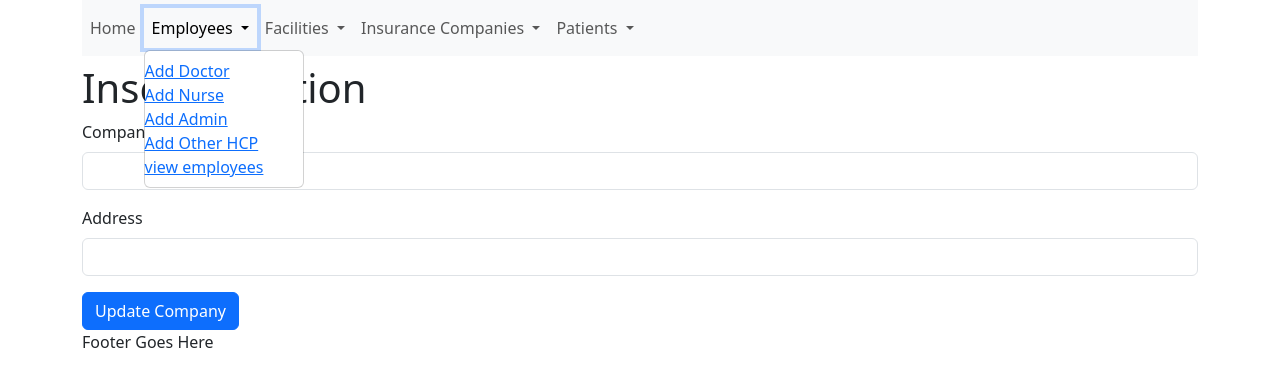
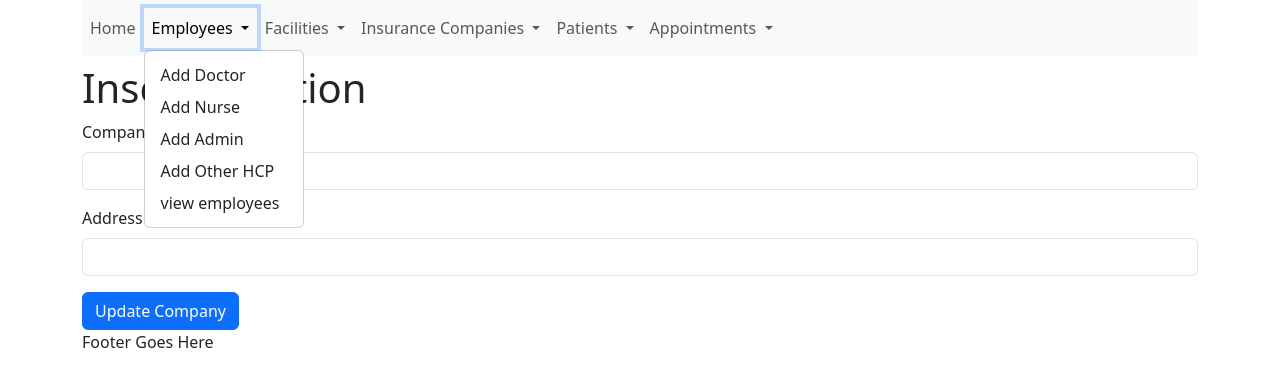
Before and after one commit to jgwentworth92/CS634_Final_Project_Application, a Flask app: page /add_insurance_company in a window 1280 px wide, after a click on "Employees". Shown: the top 387 px of the page. Run offline with Flask 3, Linux system fonts and the light colour scheme; parts of the project's set-up code (start-up, migrations or seed data) failed here and were passed over; some libraries are stand-ins or nearby versions.

Commit message:
reordered links and added appointment section, updated the look of it

```diff
--- a/app/templates/base.html
+++ b/app/templates/base.html
@@ -35,11 +35,11 @@
                                 Employees
                             </a>
                             <ul class="dropdown-menu" aria-labelledby="navbarDropdownEmployees">
-                                <li><a href="{{ url_for('routes.add_employee', job_class='Doctor') }}">Add Doctor</a></li>
-                                <li><a href="{{ url_for('routes.add_employee', job_class='Nurse') }}">Add Nurse</a></li>
-                                <li><a href="{{ url_for('routes.add_employee', job_class='Admin') }}">Add Admin</a></li>
-                                <li><a href="{{ url_for('routes.add_employee', job_class='OtherHCP') }}">Add Other HCP</a></li>
-                                <li><a href="{{ url_for('routes.view_employees') }}">view employees</a></li>
+                                <li><a  class="dropdown-item"  href="{{ url_for('routes.add_employee', job_class='Doctor') }}">Add Doctor</a></li>
+                                <li><a  class="dropdown-item"  href="{{ url_for('routes.add_employee', job_class='Nurse') }}">Add Nurse</a></li>
+                                <li><a  class="dropdown-item"  href="{{ url_for('routes.add_employee', job_class='Admin') }}">Add Admin</a></li>
+                                <li><a  class="dropdown-item"  href="{{ url_for('routes.add_employee', job_class='OtherHCP') }}">Add Other HCP</a></li>
+                                <li><a  class="dropdown-item"  href="{{ url_for('routes.view_employees') }}">view employees</a></li>
                             </ul>
                         </li>
                         <li class="nav-item dropdown">
@@ -47,9 +47,9 @@
                                 Facilities
                             </a>
                             <ul class="dropdown-menu" aria-labelledby="navbarDropdownFacilities">
-                                <li><a href="{{ url_for('routes.add_facility', ftype='Office') }}">Add Office</a></li>
-                                <li><a href="{{ url_for('routes.add_facility', ftype='OutpatientSurgery') }}">Add Outpatient Surgery</a></li>
-                                   <li><a href="{{ url_for('routes.view_facilities') }}">view</a></li>
+                                <li><a  class="dropdown-item"  href="{{ url_for('routes.add_facility', ftype='Office') }}">Add Office</a></li>
+                                <li><a  class="dropdown-item"  href="{{ url_for('routes.add_facility', ftype='OutpatientSurgery') }}">Add Outpatient Surgery</a></li>
+                                   <li><a  class="dropdown-item"  href="{{ url_for('routes.view_facilities') }}">view</a></li>
                             </ul>
                         </li>
                         <li class="nav-item dropdown">
@@ -57,8 +57,8 @@
                                 Insurance Companies
                             </a>
                             <ul class="dropdown-menu" aria-labelledby="navbarDropdownInsurance">
-                                <li><a href="{{ url_for('routes.add_insurance_company') }}">Add Insurance Company</a></li>
-                                     <li><a href="{{ url_for('routes.view_insurance_companies') }}">View Insurance Company</a></li>
+                                <li><a  class="dropdown-item"  href="{{ url_for('routes.add_insurance_company') }}">Add Insurance Company</a></li>
+                                     <li><a  class="dropdown-item"  href="{{ url_for('routes.view_insurance_companies') }}">View Insurance Company</a></li>
                             </ul>
                         </li>
                         <li class="nav-item dropdown">
@@ -66,10 +66,20 @@
                                Patients
                             </a>
                             <ul class="dropdown-menu" aria-labelledby="navbarDropdownPatient">
-                                     <li><a href="{{ url_for('routes.add_patient_record') }}">Add Patient</a></li>
-                                <li><a href="{{ url_for('routes.view_patient_list') }}">View Patient</a></li>
-                                       <li><a href="{{ url_for('routes.make_appointment') }}">Make Appointment</a></li>
-                              <li><a href="{{ url_for('routes.search_appointments') }}">Search Appointment</a></li>
+                                     <li><a  class="dropdown-item"  href="{{ url_for('routes.add_patient_record') }}">Add Patient</a></li>
+                                <li><a  class="dropdown-item"  href="{{ url_for('routes.view_patient_list') }}">View Patient</a></li>
+
+                            </ul>
+                        </li>
+                         <li class="nav-item dropdown">
+                            <a class="nav-link dropdown-toggle" href="#" id="navbarAppointments" role="button" data-bs-toggle="dropdown" aria-expanded="false">
+                               Appointments
+                            </a>
+                            <ul class="dropdown-menu" aria-labelledby="navbarAppointments">
+
+                                       <li><a  class="dropdown-item"  href="{{ url_for('routes.make_appointment') }}">Make Appointment</a></li>
+                              <li><a  class="dropdown-item"  href="{{ url_for('routes.search_appointments') }}">Search Appointment</a></li>
+                                   <li><a  class="dropdown-item"  href="{{ url_for('routes.daily_invoices') }}">View Invoices</a></li>
                             </ul>
                         </li>
                     </ul>
```
